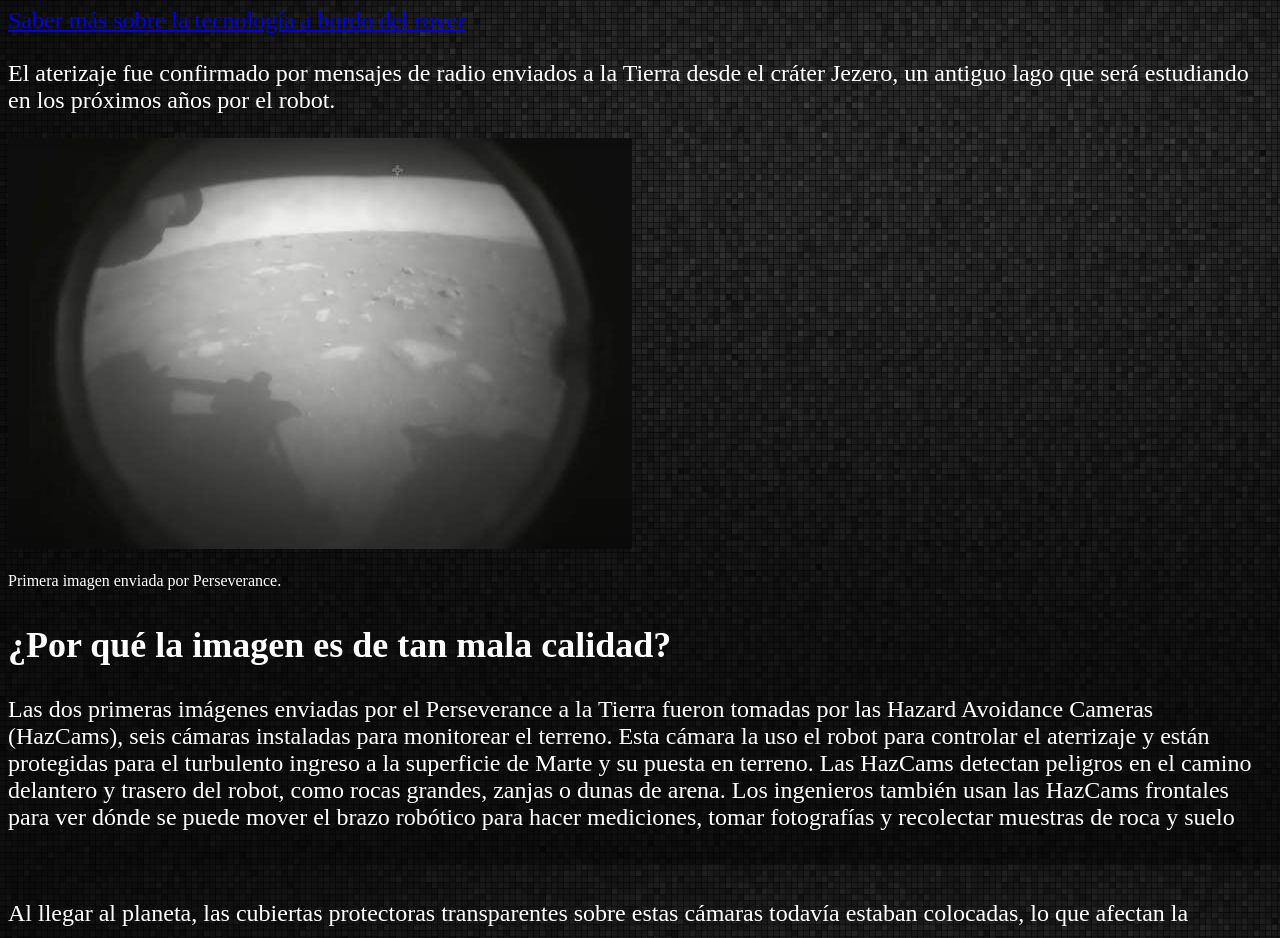
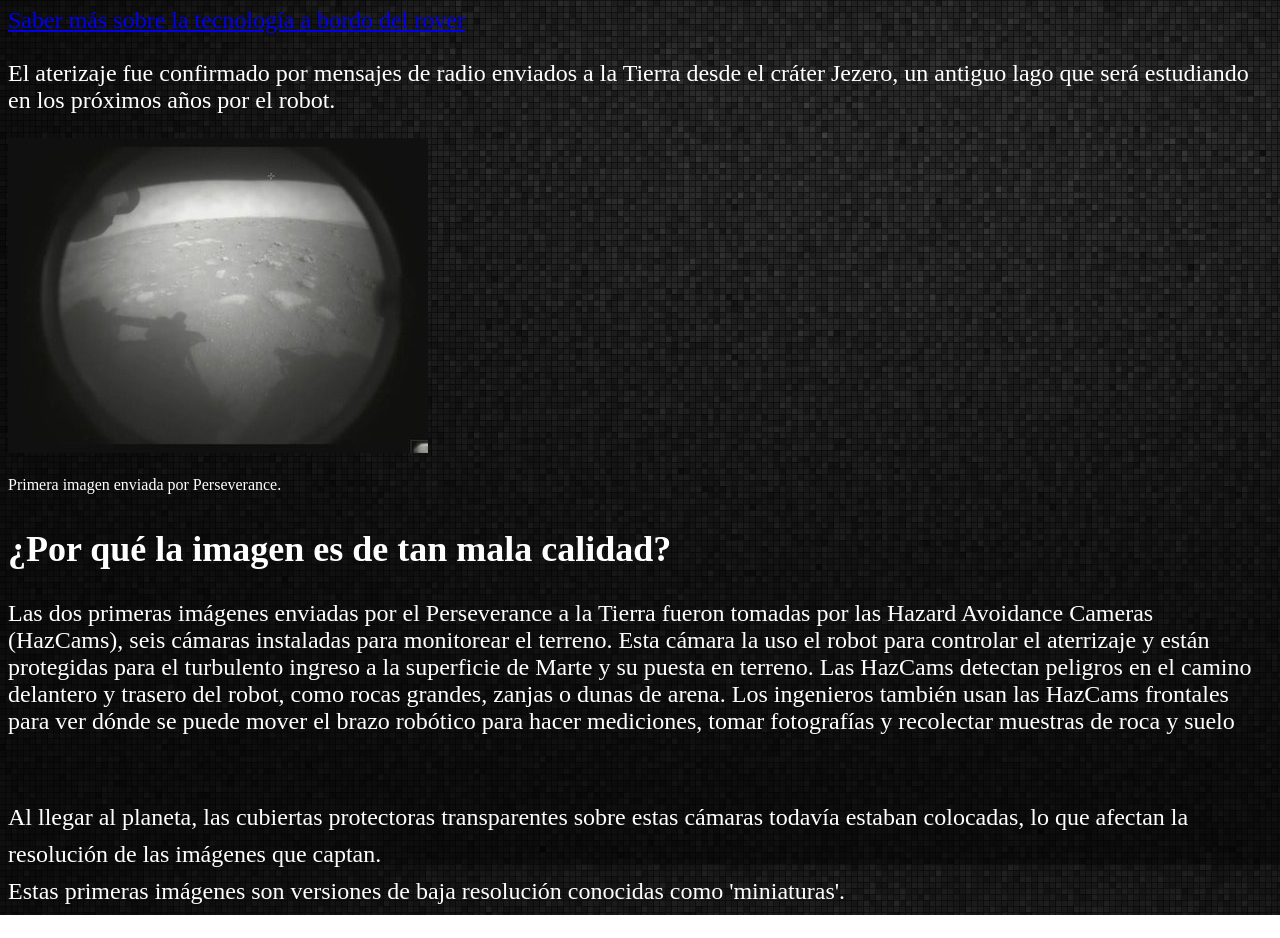
Before and after one commit to Leandiazb/trabajo2, a plain HTML site: page index.html in a window 1280 px wide. Shown: the part 1296-2234 px from the top of the page. After the commit the page ends 2211 px from the top, so only its background shows below. Drawn offline with Linux system fonts and the light colour scheme.

Commit message:
Update index.html

```diff
--- a/index.html
+++ b/index.html
@@ -41,7 +41,7 @@ Perseverance</h1>
 <a href="tecnologiaabordodelrover.html">Saber más sobre la tecnología a bordo del rover </a>
 
 <p>El aterizaje fue confirmado por mensajes de radio enviados a la Tierra desde el cráter Jezero, un antiguo lago que será estudiando en los próximos años por el robot.</p>
-<img src="_117081243_mars8b-2ff5b7386dba.png">
+<img src="primera-foto-perseverance-en-marte.jpg">
 <font size="3">
 	<br>
 Primera imagen enviada por Perseverance.
```
